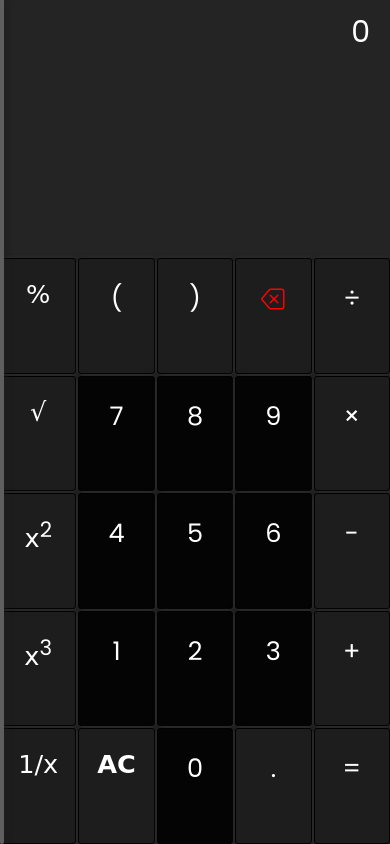
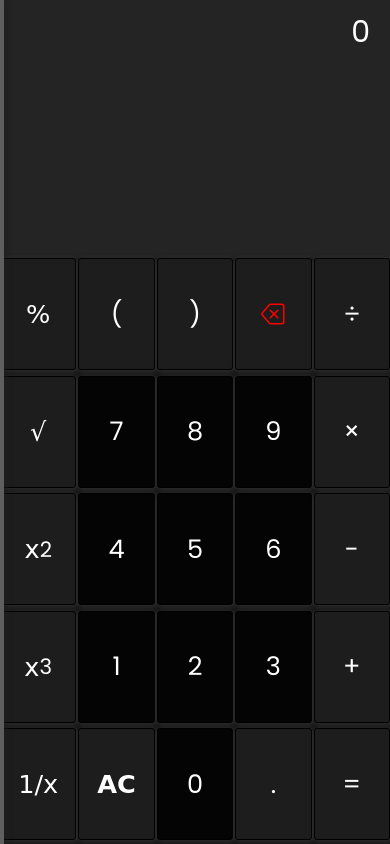
Before and after one commit to Mikey1233/calculator, a plain HTML site: page index.html in a window 390 px wide. Drawn offline with Linux system fonts and the light colour scheme.

Commit message:
Update index.css.

```diff
--- a/index.css
+++ b/index.css
@@ -2,11 +2,10 @@
   margin: 0;
   padding: 0;
   box-sizing: border-box;
-  font-family: "Poppins", sans-serif;
+  font-family: Poppins, sans-serif;
 }
 .container {
   display: grid;
-  height: 100vh;
   background-color: #242424;
   grid-template-columns: 75% auto;
   padding: 3px;
@@ -179,7 +178,6 @@
     background-color: #242424;
     box-shadow: -1px -3px 9px 1px #1e1d1d;
     transition: all 0.7s;
-    border-radius: 0px 0px 30px 30px;
   }
   .title {
     padding: 10px;
@@ -197,7 +195,11 @@
     position: absolute;
   }
   .btn {
-    padding: 20px 3px;
+    padding: 5px 3px;
+    height: 112px;
+    display: flex;
+    align-items: center;
+    justify-content: center;
   }
   .btn:hover {
     background-color: unset;
```
